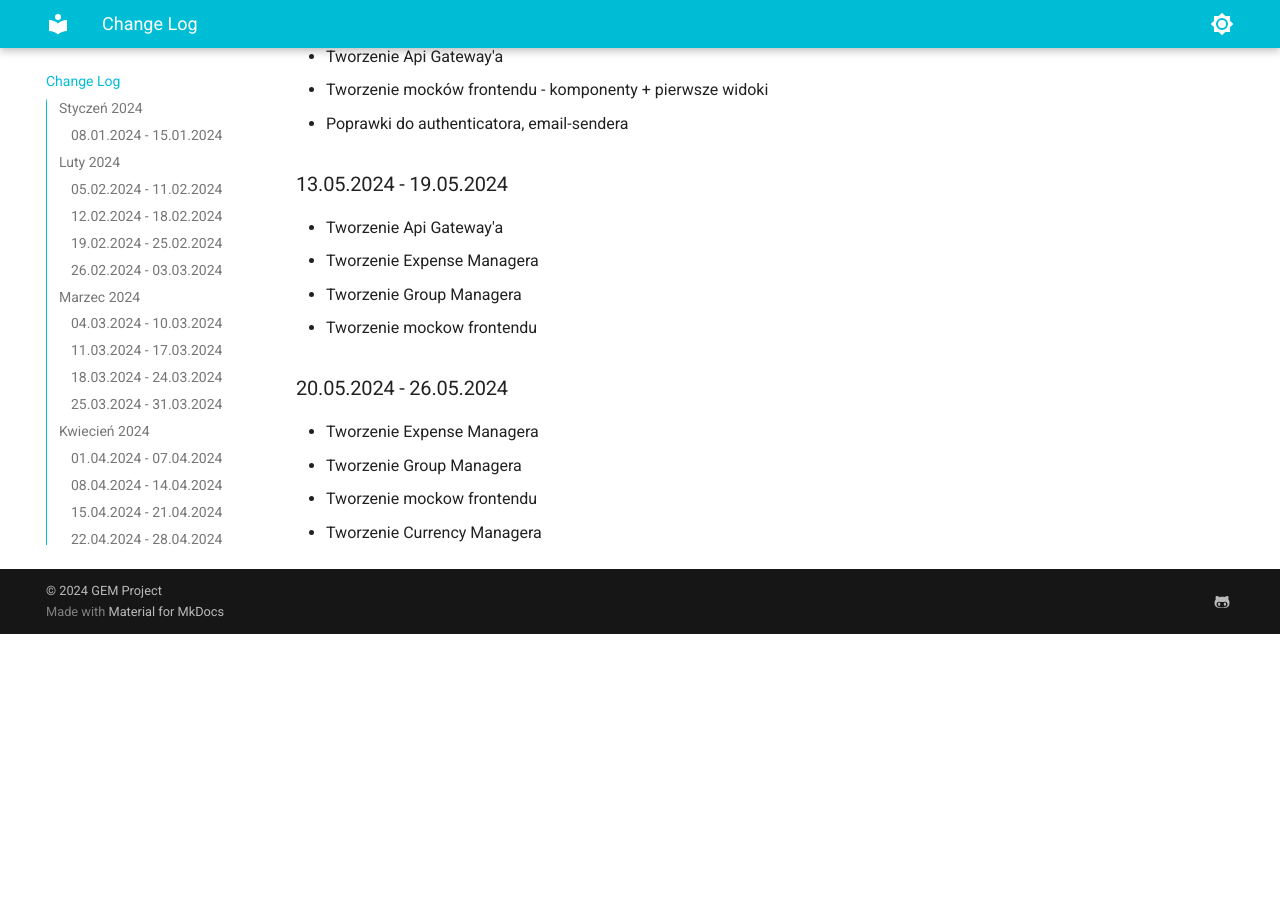
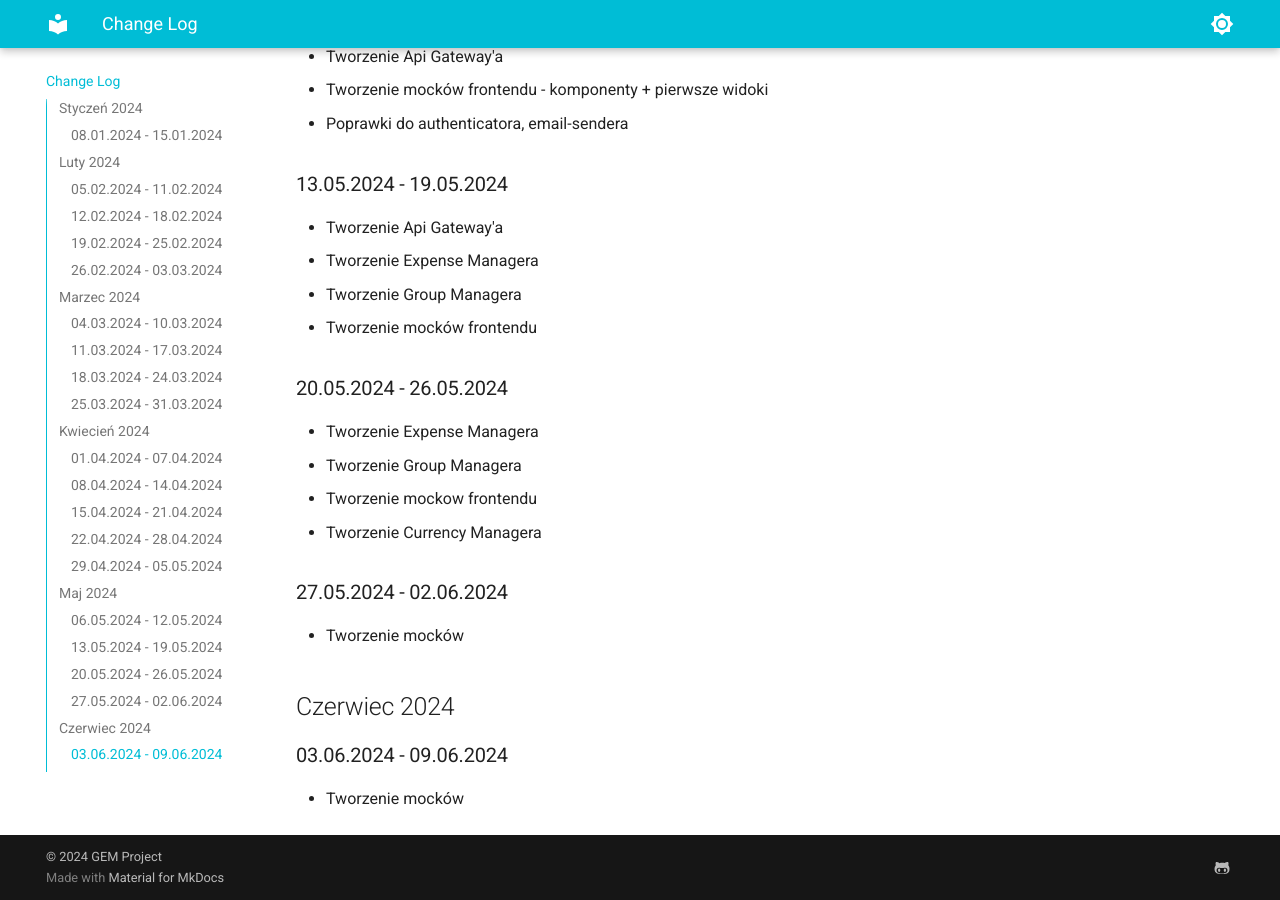
Before and after one commit to Group-Expense-Manager/gem-docs, an MkDocs documentation site: the page built from docs/change_log.md, in a window 1280 px wide and 900 px high, scrolled down 2807 px. Built offline with MkDocs 1.6.1 and Material for MkDocs 9.7.7, drawn with Linux system fonts in a browser that asks for light colours; before the commit the page ends 3441 px from its top, so only the background shows below that.

Commit message:
Update change_log.md

```diff
--- a/docs/change_log.md
+++ b/docs/change_log.md
@@ -66,9 +66,14 @@
 * Tworzenie Api Gateway'a
 * Tworzenie Expense Managera
 * Tworzenie Group Managera
-* Tworzenie mockow frontendu
+* Tworzenie mocków frontendu
 ### 20.05.2024 - 26.05.2024
 * Tworzenie Expense Managera
 * Tworzenie Group Managera
 * Tworzenie mockow frontendu
 * Tworzenie Currency Managera
+### 27.05.2024 - 02.06.2024
+* Tworzenie mocków
+## Czerwiec 2024
+### 03.06.2024 - 09.06.2024
+* Tworzenie mocków
```
